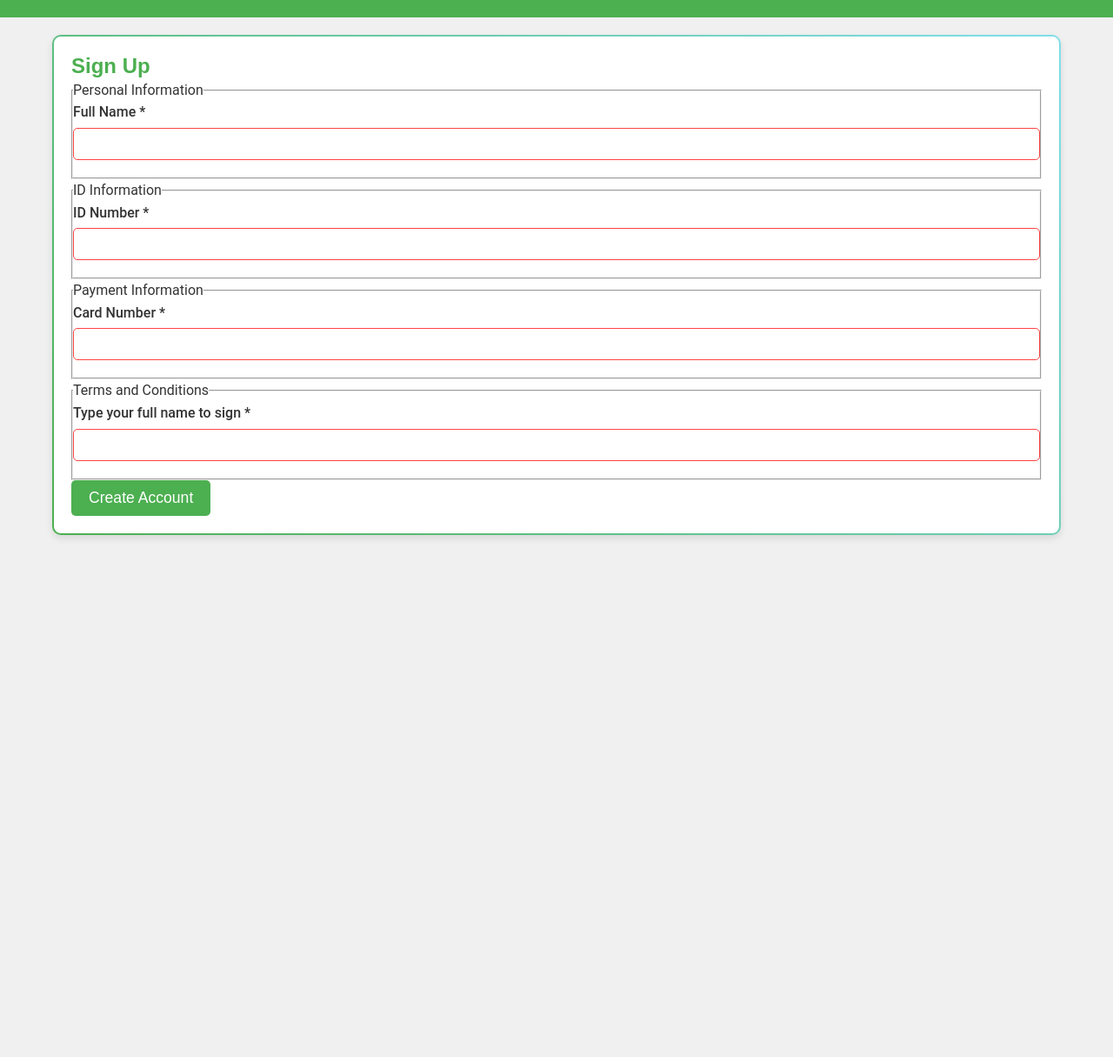
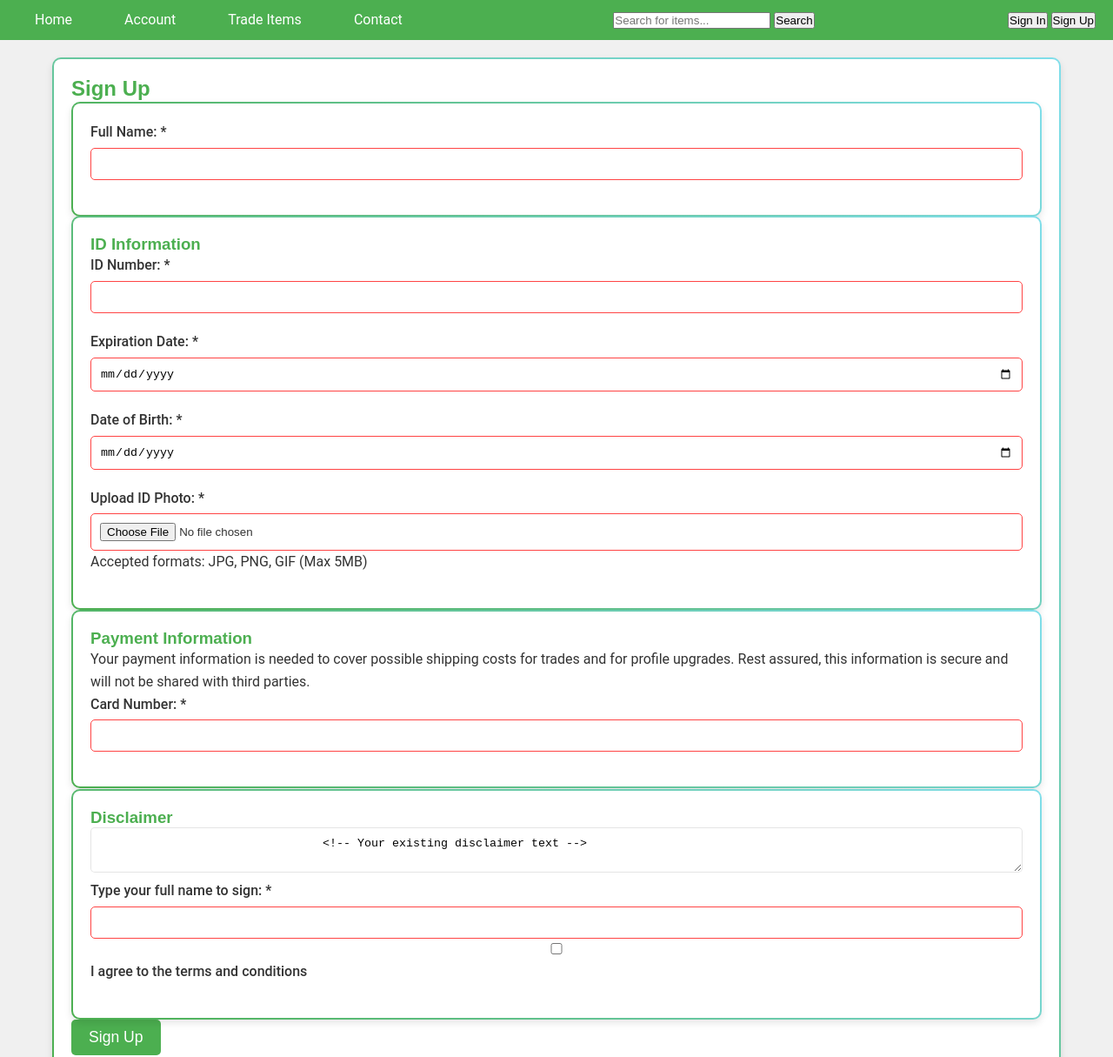
Before and after one commit to WETTENTLLC/Bartradia, a website: page sign-up.html in a window 1280 px wide. Shown: the top 1215 px of the page at 87% size. Before the commit the page ends 800 px from the top, so only its background shows below. Drawn offline with Linux system fonts and the light colour scheme.

Commit message:
Update sign-up.html

```diff
--- a/sign-up.html
+++ b/sign-up.html
@@ -10,89 +10,136 @@
 </head>
 <body>
     <header class="hero-banner" role="banner">
-        <!-- Navigation remains the same -->
+        <div class="nav-bar">
+            <nav role="navigation" aria-label="Main navigation">
+                <ul>
+                    <li><a href="index.html">Home</a></li>
+                    <li><a href="user-dashboard.html">Account</a></li>
+                    <li><a href="trade.html">Trade Items</a></li>
+                    <li><a href="contact.html">Contact</a></li>
+                </ul>
+            </nav>
+            <div class="search-bar" role="search">
+                <label for="searchInput" class="visually-hidden">Search items</label>
+                <input type="text" placeholder="Search for items..." id="searchInput" aria-label="Search for items">
+                <button id="searchButton" aria-label="Submit search">Search</button>
+            </div>
+            <div class="auth-buttons">
+                <button id="signInBtn" onclick="location.href='sign-in.html'">Sign In</button>
+                <button id="signUpBtn" onclick="location.href='sign-up.html'">Sign Up</button>
+            </div>
+        </div>
     </header>
 
     <main role="main">
         <section class="floating-frame sign-up-frame" aria-labelledby="signUpTitle">
             <h2 id="signUpTitle">Sign Up</h2>
-            <form id="signUpForm" action="submit-signup.html" method="POST" enctype="multipart/form-data" onsubmit="return validateAndSubmit()" novalidate>
-                <!-- Personal Information -->
-                <fieldset>
-                    <legend>Personal Information</legend>
+            <form id="signUpForm" action="submit-signup.html" method="POST" enctype="multipart/form-data" onsubmit="return validateForm()">
+                <!-- Full Name Field -->
+                <div class="floating-frame section">
                     <div class="form-group">
-                        <label for="fullName">Full Name <span class="required" aria-label="required">*</span></label>
-                        <input type="text" id="fullName" name="fullName" required
-                               aria-required="true" aria-describedby="fullNameError">
+                        <label for="fullName">Full Name: <span class="required" aria-label="required">*</span></label>
+                        <input type="text" id="fullName" name="fullName" required aria-required="true"
+                               pattern="[A-Za-z\s]+" title="Please enter a valid name (letters and spaces only)">
                         <span id="fullNameError" class="error-message" role="alert"></span>
                     </div>
-                </fieldset>
+                </div>
 
-                <!-- ID Information -->
-                <fieldset>
-                    <legend>ID Information</legend>
+                <!-- ID Information Section -->
+                <div class="floating-frame section">
+                    <h3>ID Information</h3>
                     <div class="form-group">
-                        <label for="idNumber">ID Number <span class="required" aria-label="required">*</span></label>
-                        <input type="text" id="idNumber" name="idNumber" required
-                               aria-required="true" aria-describedby="idNumberError"
+                        <label for="idNumber">ID Number: <span class="required" aria-label="required">*</span></label>
+                        <input type="text" id="idNumber" name="idNumber" required aria-required="true"
                                pattern="[A-Za-z0-9]+" title="Alphanumeric characters only">
                         <span id="idNumberError" class="error-message" role="alert"></span>
                     </div>
-                    <!-- Other ID fields with similar improvements -->
-                </fieldset>
+                    <div class="form-group">
+                        <label for="expDate">Expiration Date: <span class="required" aria-label="required">*</span></label>
+                        <input type="date" id="expDate" name="expDate" required aria-required="true"
+                               min="2025-02-26">
+                    </div>
+                    <div class="form-group">
+                        <label for="dob">Date of Birth: <span class="required" aria-label="required">*</span></label>
+                        <input type="date" id="dob" name="dob" required aria-required="true"
+                               max="2007-02-26">
+                    </div>
+                    <div class="form-group">
+                        <label for="idPhoto">Upload ID Photo: <span class="required" aria-label="required">*</span></label>
+                        <input type="file" id="idPhoto" name="idPhoto" accept="image/*" required aria-required="true"
+                               aria-describedby="photoHint">
+                        <span id="photoHint" class="hint-text">Accepted formats: JPG, PNG, GIF (Max 5MB)</span>
+                    </div>
+                </div>
 
-                <!-- Payment Information -->
-                <fieldset>
-                    <legend>Payment Information</legend>
+                <!-- Payment Information Section -->
+                <div class="floating-frame section">
+                    <h3>Payment Information</h3>
+                    <p class="info-text" role="note">Your payment information is needed to cover possible shipping costs for trades and for profile upgrades. Rest assured, this information is secure and will not be shared with third parties.</p>
                     <div class="form-group">
-                        <label for="cardNumber">Card Number <span class="required" aria-label="required">*</span></label>
-                        <input type="text" id="cardNumber" name="cardNumber" required
-                               aria-required="true" aria-describedby="cardNumberError"
-                               pattern="[0-9]{16}" maxlength="16">
+                        <label for="cardNumber">Card Number: <span class="required" aria-label="required">*</span></label>
+                        <input type="text" id="cardNumber" name="cardNumber" required aria-required="true"
+                               pattern="[0-9]{16}" maxlength="16" autocomplete="cc-number">
                         <span id="cardNumberError" class="error-message" role="alert"></span>
                     </div>
-                    <!-- Other payment fields with similar improvements -->
-                </fieldset>
+                    <!-- Rest of your payment fields with similar improvements -->
+                </div>
 
-                <!-- Disclaimer -->
-                <fieldset>
-                    <legend>Terms and Conditions</legend>
+                <!-- Disclaimer Section -->
+                <div class="floating-frame section">
+                    <h3>Disclaimer</h3>
                     <div class="form-group">
-                        <div id="disclaimerText" class="disclaimer" tabindex="0">
-                            <!-- Disclaimer text -->
+                        <div class="disclaimer-container" tabindex="0" role="region" aria-label="Terms and conditions">
+                            <textarea id="disclaimer" name="disclaimer" readonly aria-readonly="true">
+                                <!-- Your existing disclaimer text -->
+                            </textarea>
                         </div>
                         <div class="agreement-section">
-                            <label for="agreeName">Type your full name to sign <span class="required" aria-label="required">*</span></label>
-                            <input type="text" id="agreeName" name="agreeName" required
-                                   aria-required="true" aria-describedby="agreeNameError">
-                            <span id="agreeNameError" class="error-message" role="alert"></span>
+                            <label for="agreeName">Type your full name to sign: <span class="required" aria-label="required">*</span></label>
+                            <input type="text" id="agreeName" name="agreeName" required aria-required="true">
+                            <div class="checkbox-group">
+                                <input type="checkbox" id="agreeTerms" name="agreeTerms" required aria-required="true">
+                                <label for="agreeTerms">I agree to the terms and conditions</label>
+                            </div>
                         </div>
                     </div>
-                </fieldset>
+                </div>
 
-                <button type="submit" class="cta-button">Create Account</button>
+                <button type="submit" class="cta-button">Sign Up</button>
             </form>
-
-            <div id="confirmationMessage" class="hidden" role="alert" aria-live="polite">
-                <!-- Confirmation message content -->
+            <div id="confirmationMessage" style="display: none;" role="alert" aria-live="polite">
+                <p>Your account information has been submitted and is under review. You will receive an email upon approval. In the meantime, feel free to browse the site. Please note that trading and bartering will be restricted until your account is verified. Thank you for joining One Man's Trash.</p>
             </div>
         </section>
     </main>
 
     <script>
-        function validateAndSubmit() {
-            // Add client-side validation here
+        function validateForm() {
             const form = document.getElementById('signUpForm');
-            if (form.checkValidity()) {
-                displayConfirmation();
-                return false;
+            let isValid = true;
+
+            // Clear previous error messages
+            document.querySelectorAll('.error-message').forEach(error => error.textContent = '');
+
+            // Validate full name
+            const fullName = document.getElementById('fullName');
+            if (!fullName.value.match(/^[A-Za-z\s]+$/)) {
+                document.getElementById('fullNameError').textContent = 'Please enter a valid name';
+                isValid = false;
+            }
+
+            // Add more validation as needed
+
+            if (isValid) {
+                return displayConfirmation();
             }
             return false;
         }
 
         function displayConfirmation() {
-            document.getElementById('signUpForm').classList.add('hidden');
-            document.getElementById('confirmationMessage').classList.remove('hidden');
+            document.getElementById('signUpForm').style.display = 'none';
+            document.getElementById('confirmationMessage').style.display = 'block';
+            return false;
         }
     </script>
 </body>
```
